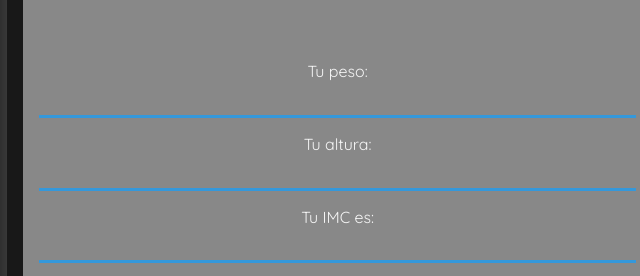
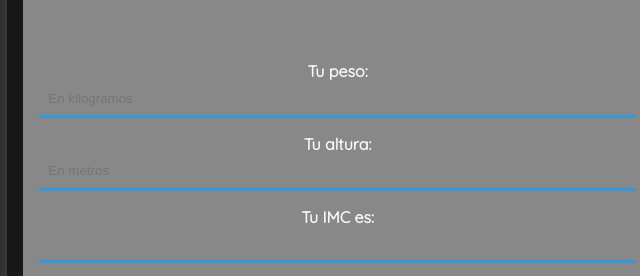
Before and after one commit to crvb0797/carlculadora-imc, a plain HTML site: page index.html in a window 1280 px wide. Shown: the part 232-508 px from the top of the page, 145-785 px from the left. Drawn offline with Linux system fonts and the light colour scheme; files whose address does not match are found by name.

Commit message:
cambio de font-weigth, agrego hover

```diff
--- a/css/estilos.css
+++ b/css/estilos.css
@@ -56,6 +56,11 @@ body{
     color: whitesmoke;
     outline: 0;
 
+
+}
+
+.calc form label{
+     font-weight: bold;
 }
 
 .calc form button {
@@ -64,6 +69,12 @@ body{
     text-transform: uppercase;
     padding: 1em;
     border-radius: 20px;
+     transition: .20s ease;
+
+}
+
+.calc form button:hover{
+     background: #2ecc71;
 }
 
 .info{
--- a/index.html
+++ b/index.html
@@ -24,11 +24,11 @@
                 <form action="">
                 <p>
                     <label>Tu peso:</label>
-                    <input type="text">
+                    <input type="text" placeholder="En kilogramos">
                 </p>
                 <p>
                     <label>Tu altura:</label>
-                    <input type="text">
+                    <input type="text" placeholder="En metros">
                 </p>
                 <p>
                     <label>Tu IMC es:</label>
```
